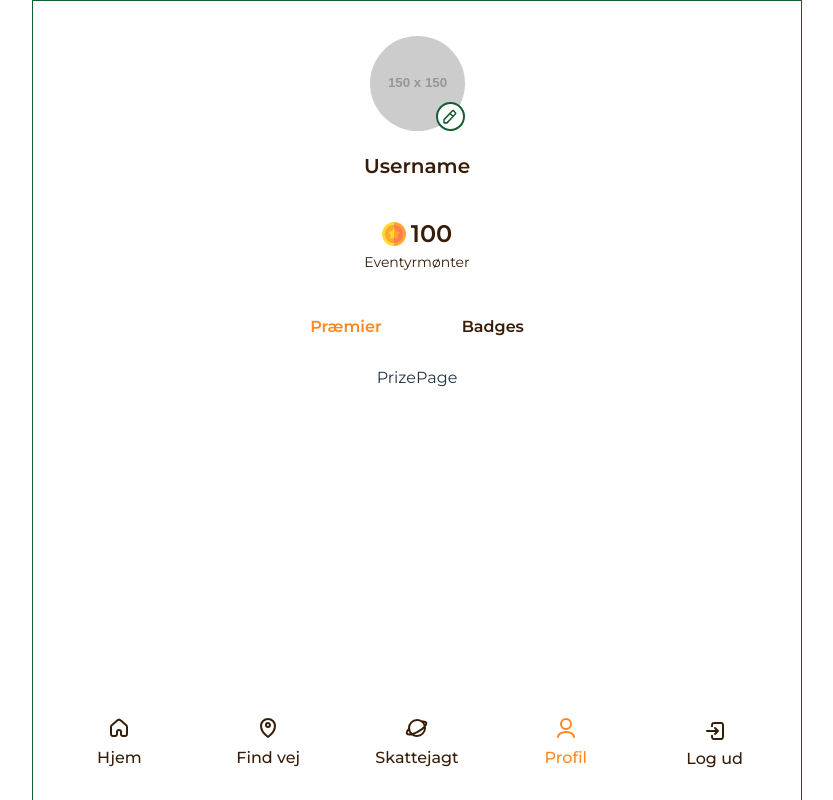
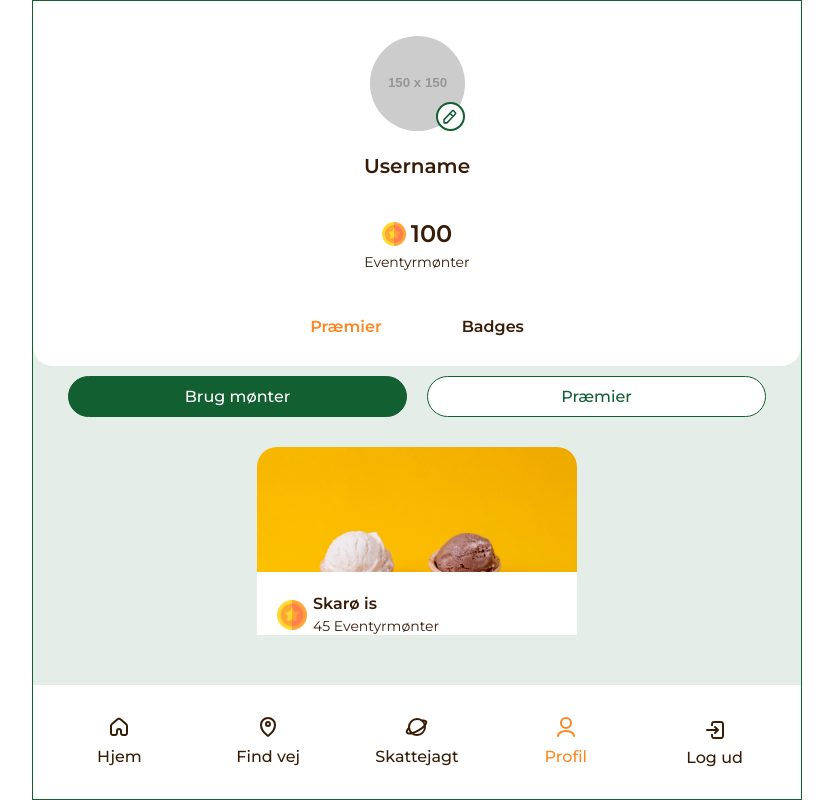
Before and after one commit to alvihelene/Geografiskhave-FE-alvitest, a React (Vite) app: page /profile in a window 1280 px wide. Shown: the whole page, without its empty margins (223-1056 px from the left). Built offline with nearby package versions, Linux system fonts and the light colour scheme.

Commit message:
Præmie page

```diff
--- a/src/App.scss
+++ b/src/App.scss
@@ -18,4 +18,10 @@
   border: 1px solid v.$green;
   flex: 1;
   width: 100%;
+  .Wrapper {
+    flex: 1;
+    background-color: v.$lightGreen;
+    display: flex;
+    flex-direction: column;
+  }
 }
--- a/src/App.tsx
+++ b/src/App.tsx
@@ -9,6 +9,7 @@ const App = () => {
   return (
     <>
       <div className="Container">
+        <div className="Wrapper">
           <Routes>
             {routes.map((route, index) => (
               <React.Fragment key={index}>
@@ -26,7 +27,7 @@ const App = () => {
                 )),
             )}
           </Routes>
-
+        </div>
         <Navbar routes={navRoutes} />
       </div>
     </>
--- a/src/components/prize/prize.scss
+++ b/src/components/prize/prize.scss
@@ -2,12 +2,14 @@
 .Prize {
   height: 210px;
   width: 320px;
+  min-height: 210px;
   border-radius: 20px;
   display: flex;
   flex-direction: column;
   justify-content: end;
   align-items: center;
   background-size: cover;
+  background-position: center;
   &_Info {
     display: flex;
     flex-direction: row;
@@ -19,8 +21,8 @@
     background-color: #fff;
     border-radius: 0 0 20px 20px;
     &_CoinContainer {
-      width: 45px;
-      height: 45px;
+      width: 30px;
+      height: 30px;
       display: flex;
       justify-content: center;
       align-items: center;
--- a/src/components/shared/navbar/navbar.scss
+++ b/src/components/shared/navbar/navbar.scss
@@ -5,15 +5,13 @@
   flex-direction: row;
   justify-content: center;
   padding: 12px;
-  height: 90px;
+  height: calc(90px - 24px);
   background-color: #fff;
   flex: 1;
   width: calc(100% - 24px);
   z-index: 100;
   max-width: calc(768px - 24px);
   max-height: 90px;
-  position: fixed;
-  bottom: 0;
   .Navbar_Link {
     display: flex;
     flex-direction: column;
--- a/src/interfaces/EProfilePage.ts
+++ b/src/interfaces/EProfilePage.ts
@@ -2,3 +2,8 @@ export enum EProfilePage {
   "PRIZES" = "prizes",
   "BADGES" = "badges",
 }
+
+export enum EPrizePage {
+  "PAID" = "paid",
+  "FREE" = "free",
+}
--- a/src/pages/ProfilePage/PrizePage/PrizePage.scss
+++ b/src/pages/ProfilePage/PrizePage/PrizePage.scss
@@ -0,0 +1,59 @@
+@import "../../../assets/variable.scss";
+
+.PrizePage {
+  display: flex;
+  flex-direction: column;
+  align-items: center;
+  gap: 20px;
+  flex: 1;
+  width: 100%;
+  background: $lightGreen;
+  &_Interaction {
+    display: flex;
+    flex-direction: row;
+    gap: 20px;
+    justify-content: space-between;
+    align-items: center;
+    width: calc(100% - 70px);
+    padding: 10px 35px;
+    &_Button {
+      border: 1px solid $green;
+      color: $green;
+      background-color: #fff;
+      display: flex;
+      justify-content: center;
+      align-items: center;
+      text-align: center;
+      padding: 10px 20px;
+      border-radius: 40px;
+      flex: 1;
+      &:hover {
+        outline: none;
+      }
+
+      &:focus {
+        outline: none;
+      }
+    }
+
+    &_Button_Active {
+      color: #fff;
+      background-color: $green;
+      &:hover {
+        border: none;
+      }
+    }
+  }
+
+  &_PrizesContainer {
+    display: flex;
+    flex-direction: column;
+    gap: 20px;
+    align-items: center;
+    width: 100%;
+    flex: 1 0 0;
+    overflow-y: auto;
+    overflow-x: hidden;
+    margin-bottom: 50px;
+  }
+}
--- a/src/pages/ProfilePage/PrizePage/PrizePage.tsx
+++ b/src/pages/ProfilePage/PrizePage/PrizePage.tsx
@@ -1,7 +1,76 @@
-import React from "react";
+import { EPrizePage } from "../../../interfaces/EProfilePage";
+import { useState } from "react";
+import Prize from "../../../components/prize/prize";
+import toast from "../../../assets/images/Toast.jpg";
+import is from "../../../assets/images/is.jpg";
+import slikkepind from "../../../assets/images/slikkepinde.jpg";
+import kakao from "../../../assets/images/Kakao.jpg";
+
+import "./PrizePage.scss";
 
 const PrizePage = () => {
-  return <div>PrizePage</div>;
+  const [page, setPage] = useState<EPrizePage>(EPrizePage.PAID);
+
+  //TODO: Should be in store
+  const prizes = [
+    {
+      name: "Skarø is",
+      price: 45,
+      imageUrl: is,
+    },
+    {
+      name: "Klassisk toast",
+      price: 35,
+      imageUrl: toast,
+    },
+    {
+      name: "Slikkepind",
+      price: 0,
+      imageUrl: slikkepind,
+    },
+    {
+      name: "Kakao",
+      price: 0,
+      imageUrl: kakao,
+    },
+  ];
+
+  const handleGetFreePrizes = () => {
+    return prizes.filter((prize) => prize.price === 0);
+  };
+
+  const handleGetPaidPrizes = () => {
+    return prizes.filter((prize) => prize.price > 0);
+  };
+
+  return (
+    <div className="PrizePage">
+      <div className="PrizePage_Interaction">
+        <button
+          className={`PrizePage_Interaction_Button ${page === EPrizePage.PAID ? "PrizePage_Interaction_Button_Active" : ""}`}
+          onClick={() => setPage(EPrizePage.PAID)}
+        >
+          Brug mønter
+        </button>
+        <button
+          className={`PrizePage_Interaction_Button ${page === EPrizePage.FREE ? "PrizePage_Interaction_Button_Active" : ""}`}
+          onClick={() => setPage(EPrizePage.FREE)}
+        >
+          Præmier
+        </button>
+      </div>
+      <div className="PrizePage_PrizesContainer">
+        {page === EPrizePage.PAID &&
+          handleGetPaidPrizes().map((prize) => (
+            <Prize key={prize.name} {...prize} />
+          ))}
+        {page === EPrizePage.FREE &&
+          handleGetFreePrizes().map((prize) => (
+            <Prize key={prize.name} {...prize} />
+          ))}
+      </div>
+    </div>
+  );
 };
 
 export default PrizePage;
--- a/src/pages/ProfilePage/ProfilePage.scss
+++ b/src/pages/ProfilePage/ProfilePage.scss
@@ -5,6 +5,7 @@
   display: flex;
   flex-direction: column;
   align-items: center;
+  background-color: $lightGreen;
   &_Interaction {
     display: flex;
     flex-direction: row;
@@ -37,4 +38,10 @@
       color: $orange !important;
     }
   }
+  &_PageContainer {
+    display: flex;
+    flex-direction: column;
+    flex: 1;
+    width: 100%;
+  }
 }
```
Lines whose indentation alone changed are shown as unchanged.
